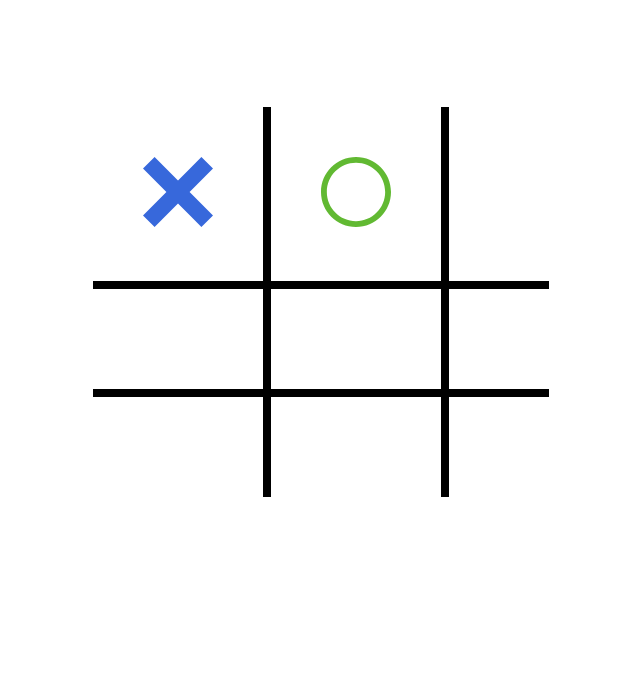
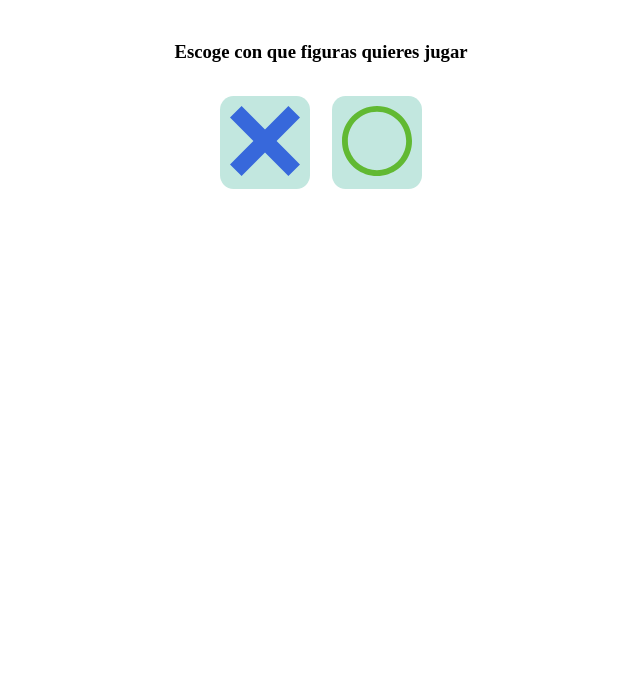
Before and after one commit to Daporto/tres_en_raya, a plain HTML site: page index.html in a window 1280 px wide. Shown: the part 103-800 px from the top of the page, without its empty margins (319-959 px from the left). Drawn offline with Linux system fonts and the light colour scheme.

Commit message:
Se creo menú seleccionar figura y se esconde al escoger una

```diff
--- a/css/style.css
+++ b/css/style.css
@@ -1,14 +1,38 @@
 #titulo
 {
-    color: red;
+    color: #F26C03;
     text-align: center;
     padding-top: 30px;
 }
 
 #div-table
 {
+    display: none;
+    justify-content: center;
+}
+
+#menu
+{
+    display: block;
+    padding: 15px;
+}
+
+#seleccionar
+{
+    margin: auto;
+    padding-top: 15px;
+    width: 20%;
     display: flex;
-    justify-content: center;
+    justify-content: space-evenly;
+}
+
+#boton
+{
+    cursor: pointer;
+    border: 0px;
+    border-radius: 15%;
+    padding: 10px;
+    background-color: #C2E7DF;
 }
 
 table
--- a/index.html
+++ b/index.html
@@ -4,10 +4,20 @@
 <head>
     <title>Tres en línea</title>
     <link rel="stylesheet" type="text/css" href="css/style.css">
+    <script type="text/javascript" src="js/functions.js"></script>
 </head>
 
 <body>
     <h1 id="titulo">Tres en línea</h1>
+
+    <div id="menu">
+    <h3 style="text-align: center;">Escoge con que figuras quieres jugar</h3>
+    <div id="seleccionar">
+        <button id="boton" onclick="showboard()"><img src="imgs/x.svg" class="x"></button>
+        <button id="boton" onclick="showboard()"><img src="imgs/circle.svg" class="circle"></button>
+    </div>
+    </div>
+
     <div id="div-table">
     <table id="tabla">
         <thead></thead>
@@ -31,6 +41,7 @@
         </tbody>
     </table>
     </div>
+
 </body>
 <footer>
 
--- /dev/null
+++ b/js/functions.js
@@ -0,0 +1,6 @@
+function showboard(){
+    var x = document.getElementById("div-table");
+    var y = document.getElementById("menu");
+    x.style.display = "flex";
+    y.style.display = "none";
+}
```
Also changed, not shown: js/match.js (added).
